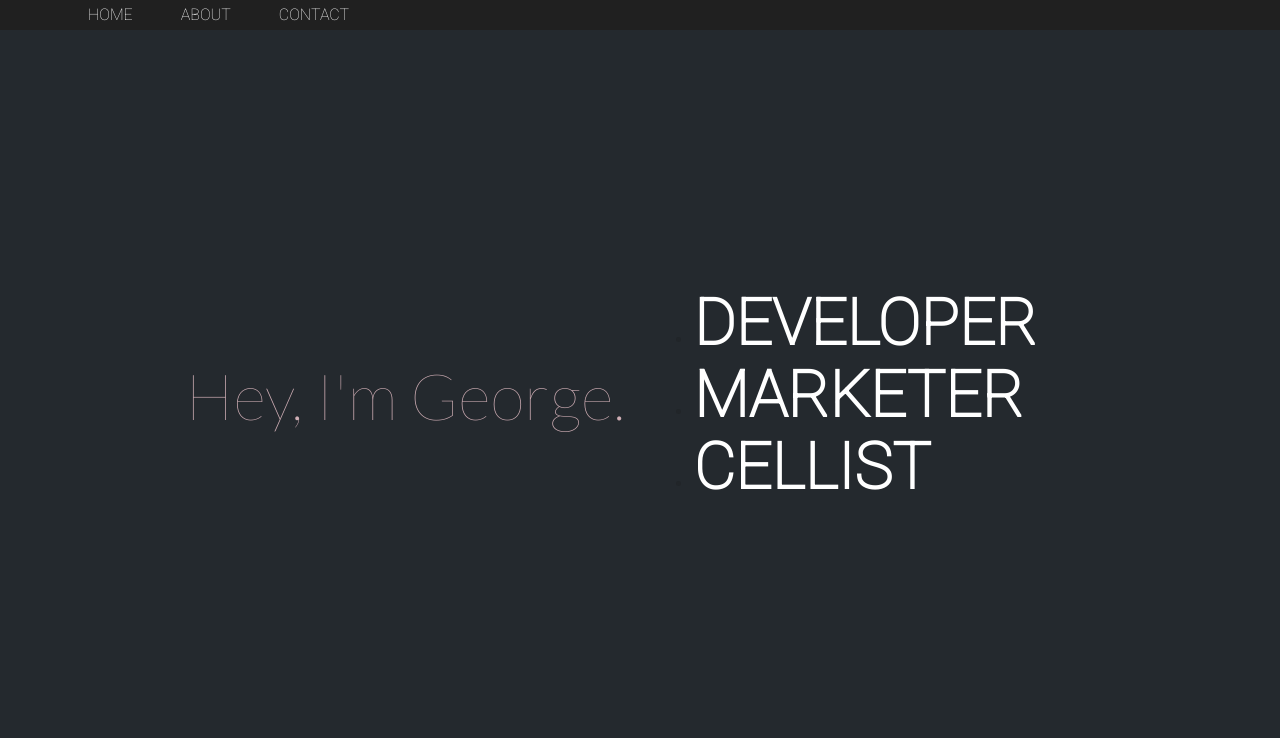
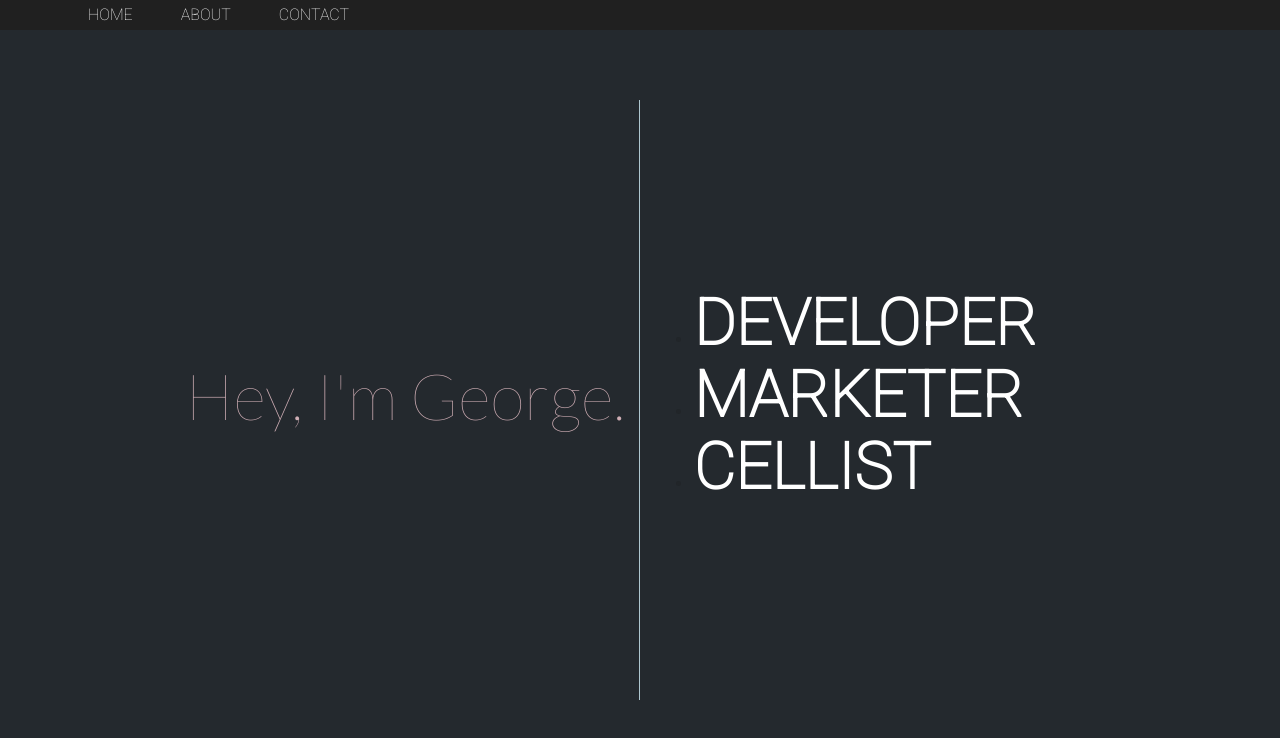
Before and after one commit to george-dilthey/george-dilthey.github.io, a Vue app: page / in a window 1280 px wide. Shown: the top 738 px of the page. Built offline with nearby package versions, Linux system fonts and the light colour scheme.

Commit message:
built out line functionality

```diff
--- a/src/components/Hero.vue
+++ b/src/components/Hero.vue
@@ -1,7 +1,7 @@
 <template>
     <div class="d-flex align-items-center min-vh-100 hero">
+        <HeroLine :key="$route.fullPath"/>
         <div class="container-fluid">
-            <div class=line>
             <div class="row d-flex">
                 <div class="col d-flex align-items-center hero-left">
                     <div class="w-100">
@@ -23,15 +23,15 @@
             </div>
         </div>
     </div>
-    </div>
 </template>
 
 <script>
 import HeroNav from '@/components/HeroNav.vue'
+import HeroLine from '@/components/HeroLine.vue'
 
 export default {
   name: 'Hero',
-  components: { HeroNav },
+  components: { HeroNav, HeroLine },
   methods: {
     CheckRouteName: function (p, a) {
       return (a.includes(p))
@@ -50,10 +50,6 @@ export default {
 
 .row {
     height: 50vh;
-}
-
-.hero-left {
-    /* border-right: 1px solid #AEC6CF; */
 }
 
 .short-desc{
@@ -75,7 +71,7 @@ h3 {
 
 .fade-enter-active,
 .fade-leave-active {
-  transition: all .8s ease;
+  transition: all .5s ease;
 }
 
 .fade-enter-from,
--- /dev/null
+++ b/src/components/HeroLine.vue
@@ -0,0 +1,28 @@
+<template>
+    <div class="line"></div>
+</template>
+
+<script>
+export default {
+  name: 'HeroLine'
+}
+</script>
+
+<!-- Add "scoped" attribute to limit CSS to this component only -->
+<style scoped>
+
+.line {
+    position: absolute;
+    width: 50%;
+    height: 75%;
+    border-right: 1px solid #AEC6CF;
+    animation: line-anim 2s
+}
+
+@keyframes line-anim {
+  0% { height: 75% }
+  25% { height: 0% }
+  100% { height: 75% }
+}
+
+</style>
```
Lines whose indentation alone changed are shown as unchanged.
